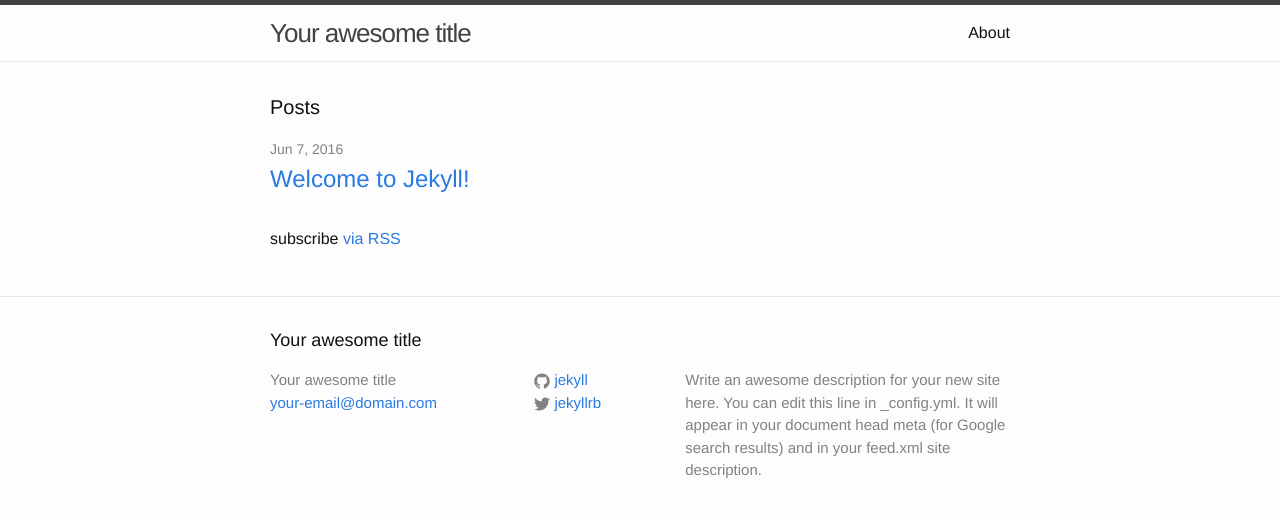
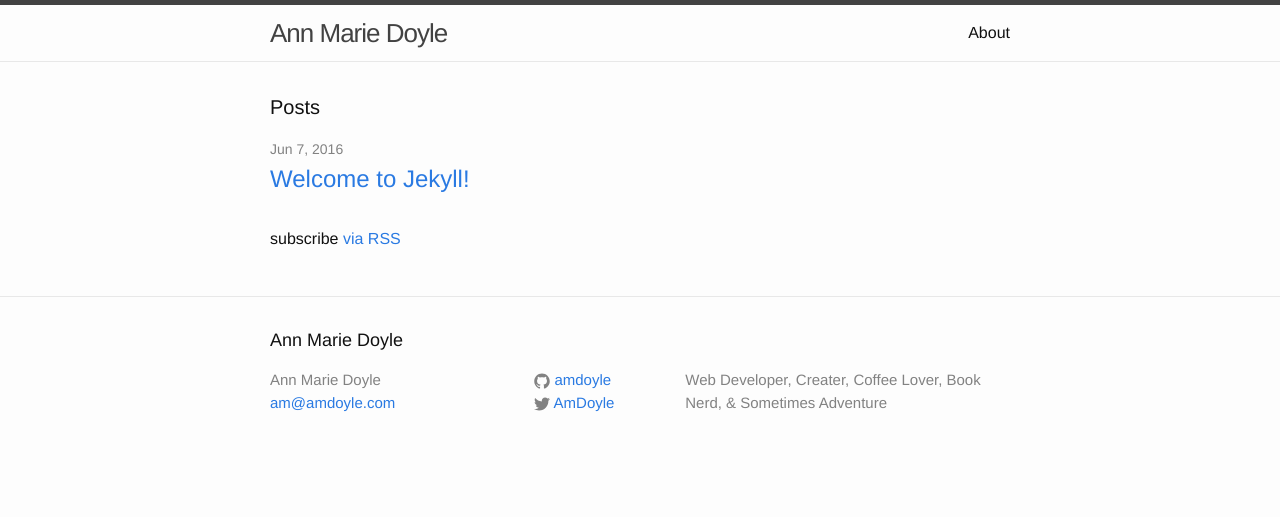
Before and after one commit to amdoyle/amdoyle, a Jekyll site: the page built from index.html, in a window 1280 px wide. Shown: the top 517 px of the page. Built offline with Jekyll 4.4.1, drawn with Linux system fonts in a browser that asks for light colours.

Commit message:
WIP update on config

```diff
--- a/_config.yml
+++ b/_config.yml
@@ -1,14 +1,11 @@
 # Site settings
-title: Your awesome title
-email: your-email@domain.com
-description: > # this means to ignore newlines until "baseurl:"
-  Write an awesome description for your new site here. You can edit this
-  line in _config.yml. It will appear in your document head meta (for
-  Google search results) and in your feed.xml site description.
-baseurl: "" # the subpath of your site, e.g. /blog/
-url: "http://yourdomain.com" # the base hostname & protocol for your site
-twitter_username: jekyllrb
-github_username:  jekyll
+title: Ann Marie Doyle
+email: am@amdoyle.com
+description: Web Developer, Creater, Coffee Lover, Book Nerd, & Sometimes Adventure
+baseurl: ""
+url: "http://www.amdoyle.com/"
+twitter_username: AmDoyle
+github_username:  amdoyle
 
 # Build settings
 markdown: kramdown
```
